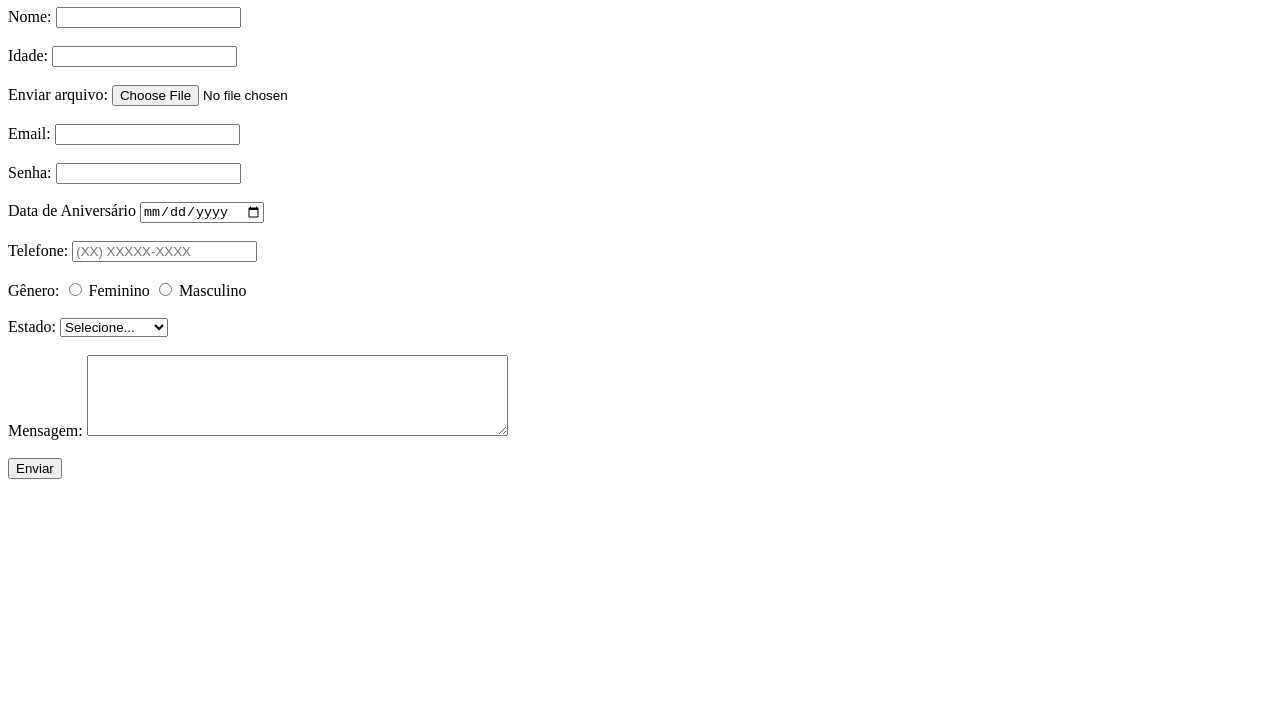
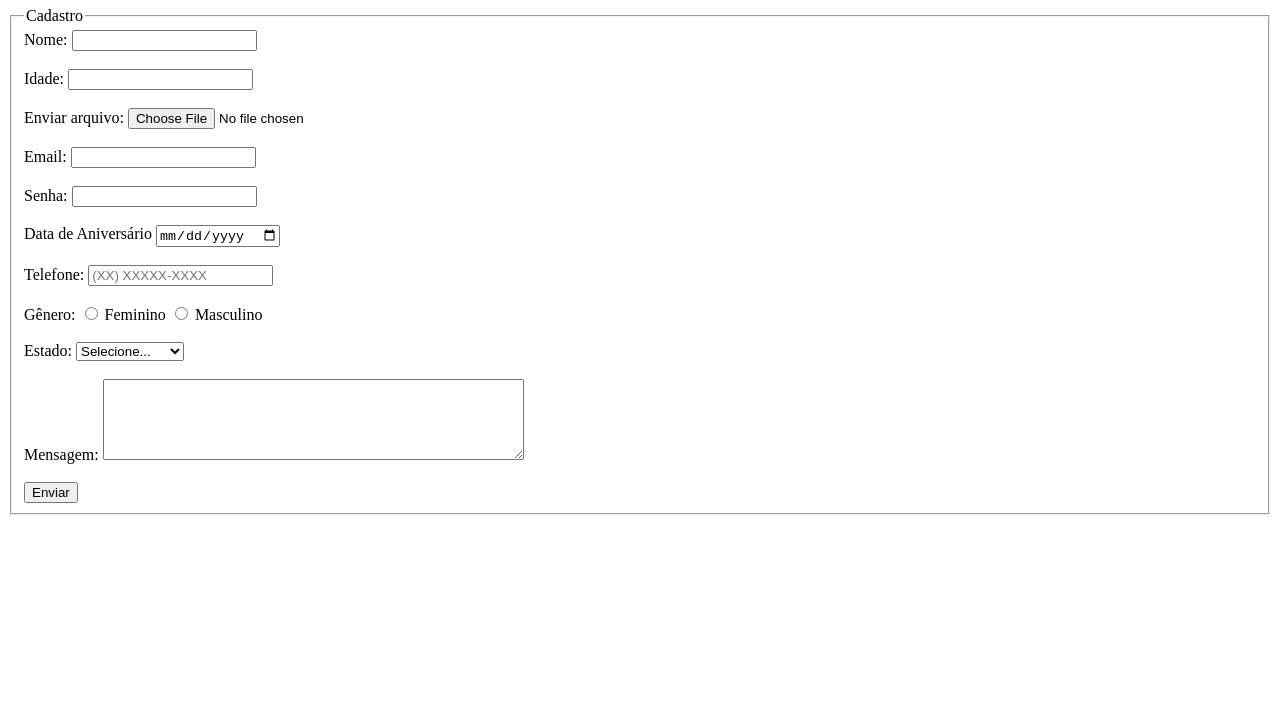
Before and after one commit to IsabelaMartinelliSenai/HTML, a plain HTML site: page formulario_aluno.html in a window 1280 px wide. Shown: the part 73-800 px from the top of the page. Drawn offline with Linux system fonts and the light colour scheme.

Commit message:
Update formulario_aluno.html

```diff
--- a/formulario_aluno.html
+++ b/formulario_aluno.html
@@ -9,6 +9,8 @@
     <h1>Cadastro Aluno</h1>
 
     <form action="#" method="get">
+        <fieldset>
+            <legend>Cadastro</legend>
             <label for="name">Nome:</label>
             <input type="text" name="nome" id="nome" required />
 
@@ -107,5 +109,6 @@
 
             <input type="submit" value="Enviar" />
           </form>
+        </fieldset>
   </body>
 </html>
```
Lines whose indentation alone changed are shown as unchanged.
